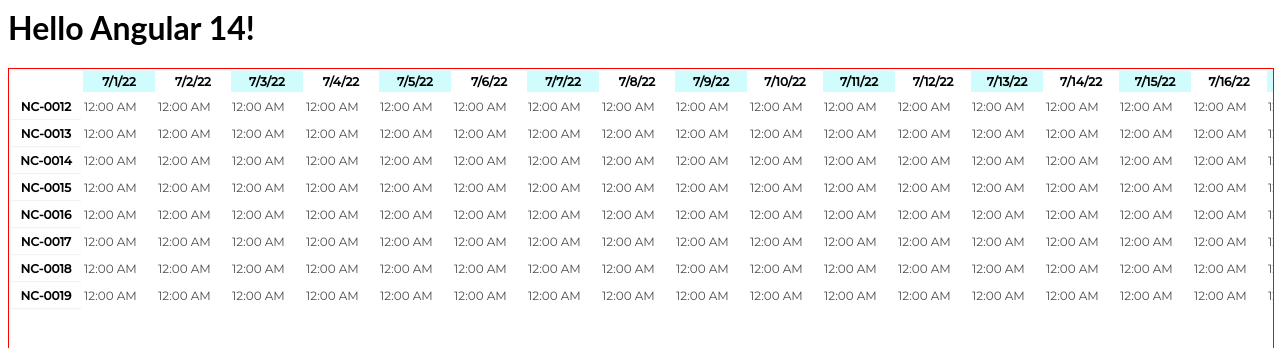
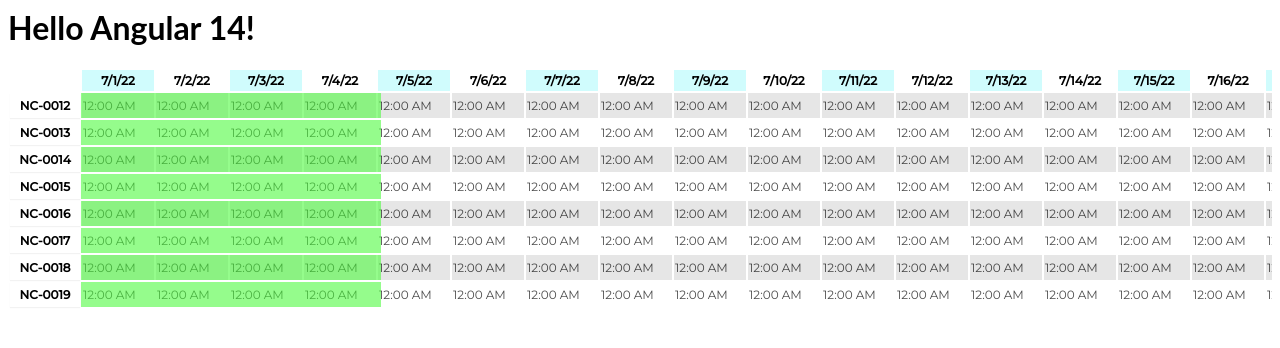
Before and after one commit to tuanvinhtl/angular-ivy-dynamic-date, an Angular app: page / in a window 1280 px wide. Shown: the top 348 px of the page. Built offline with nearby package versions, Linux system fonts and the light colour scheme.

Commit message:
3 files modified, 1 added

```diff
--- a/src/app/app.component.css
+++ b/src/app/app.component.css
@@ -1,7 +1,6 @@
 .calendar {
   width: 100%;
   height: 300px;
-  border: red 1px solid;
   overflow-x: scroll;
 }
 .week {
@@ -12,10 +11,22 @@
   font-size: 12px;
   margin: 5px 2px;
 }
+.overlay-slot {
+  width: 300px;
+  height: 100%;
+  position: absolute;
+  top: 0;
+  left: 71px;
+  background: rgba(73, 250, 57, 0.582);
+}
+.time-slot {
+  position: relative;
+}
 .heading-left {
   font-size: 12px;
   padding: 5px 0;
   position: sticky;
+  z-index: 3000;
   left: 0;
   background-color: white;
   box-shadow: rgba(0, 0, 0, 0.05) 0px 1px 1px 0px;
@@ -25,6 +36,10 @@
   flex-wrap: unset;
   display: flex;
   position: relative;
+}
+
+tr:nth-child(even) {
+  background-color: #dbdbdbaf;
 }
 .day:nth-child(even) {
   background-color: rgba(162, 249, 252, 0.5);
--- a/src/app/app.component.html
+++ b/src/app/app.component.html
@@ -9,7 +9,7 @@
           {{ day | date: 'shortDate' }}
         </th>
       </tr>
-      <tr *ngFor="let booking of booking_order">
+      <tr *ngFor="let booking of booking_order" class="time-slot">
         <th class="heading-left">{{ booking.order_id }}</th>
         <td
           style="min-width:70px"
@@ -19,6 +19,7 @@
         >
           {{ day | date: 'shortTime' }}
         </td>
+        <div class="overlay-slot"></div>
       </tr>
     </tbody>
   </table>
```
Also changed, not shown: src/app/app.module.ts (+4 -4 lines), src/app/overlay-slot.directive.ts (added, +17 -0 lines).
